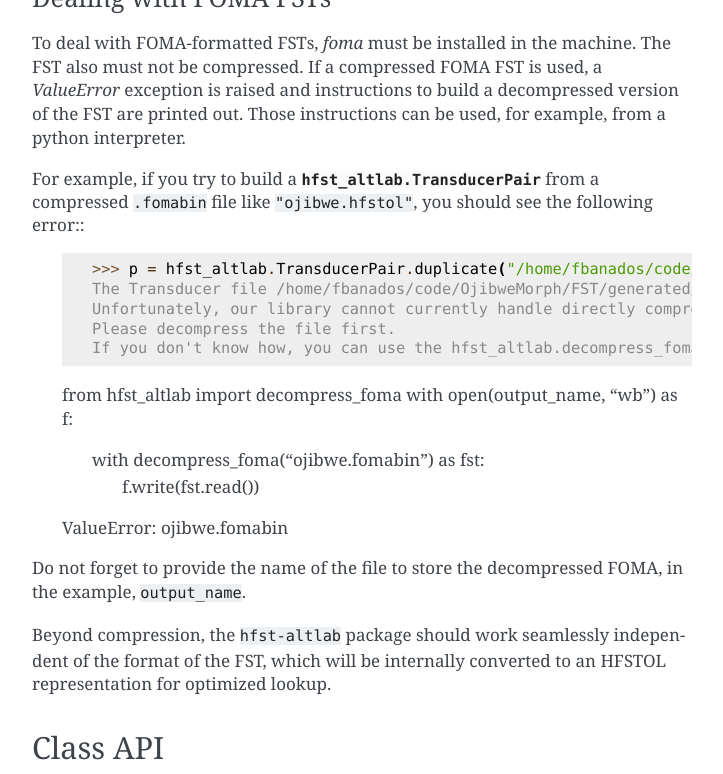
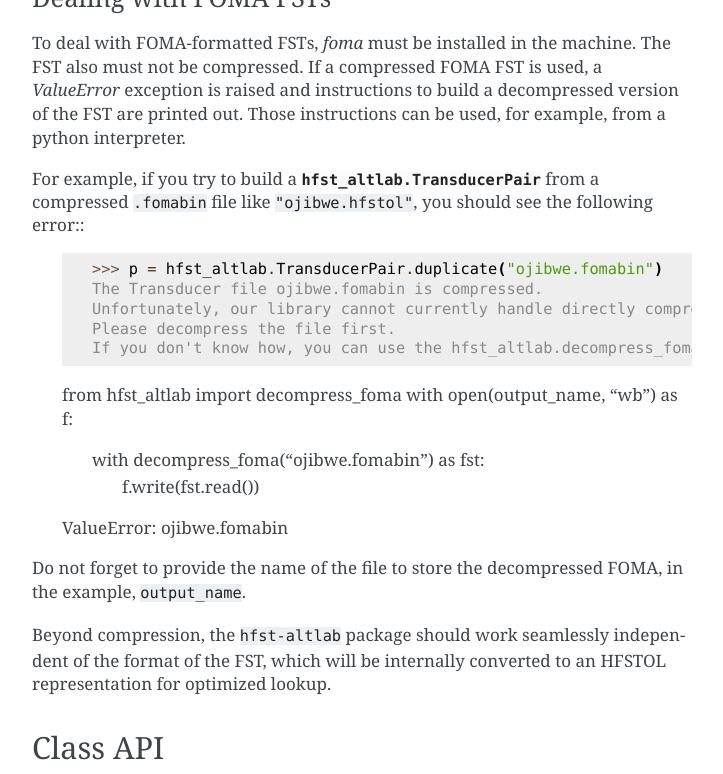
Before and after one commit to UAlbertaALTLab/hfst-altlab, a Sphinx documentation site: the page built from docs/api.rst, in a window 1280 px wide and 900 px high, scrolled down 1409 px, cut to the strip 0-774 px from the top of the window. Shown: the whole strip, without its empty margins (388-1111 px from the left). Built offline with Sphinx 7.4.7, drawn with Linux system fonts in a browser that asks for light colours.

Commit message:
Removed filesystem references

```diff
--- a/docs/api.rst
+++ b/docs/api.rst
@@ -60,8 +60,8 @@ If a compressed FOMA FST is used, a `ValueError` exception is raised and instruc
 Those instructions can be used, for example, from a python interpreter.
 
 For example, if you try to build a :py:class:`hfst_altlab.TransducerPair` from a compressed ``.fomabin`` file like ``"ojibwe.hfstol"``, you should see the following error::
-    >>> p = hfst_altlab.TransducerPair.duplicate("/home/fbanados/code/OjibweMorph/FST/generated/ojibwe.fomabin")
-    The Transducer file /home/fbanados/code/OjibweMorph/FST/generated/ojibwe.fomabin is compressed.
+    >>> p = hfst_altlab.TransducerPair.duplicate("ojibwe.fomabin")
+    The Transducer file ojibwe.fomabin is compressed.
     Unfortunately, our library cannot currently handle directly compressed files (e.g. .fomabin).
     Please decompress the file first.
     If you don't know how, you can use the hfst_altlab.decompress_foma function as follows:
```
